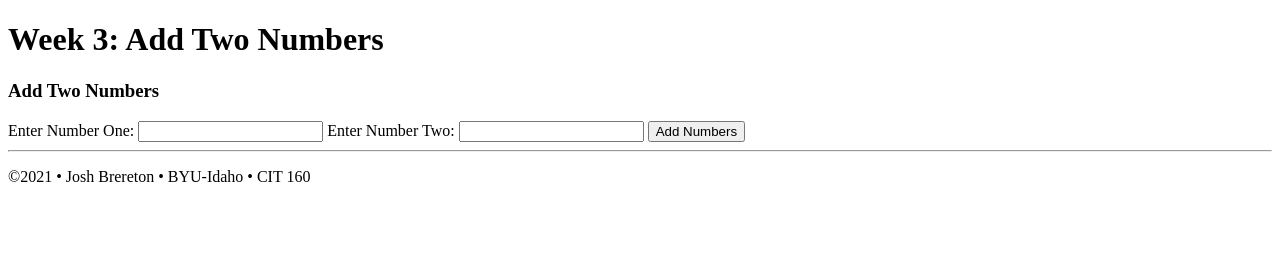
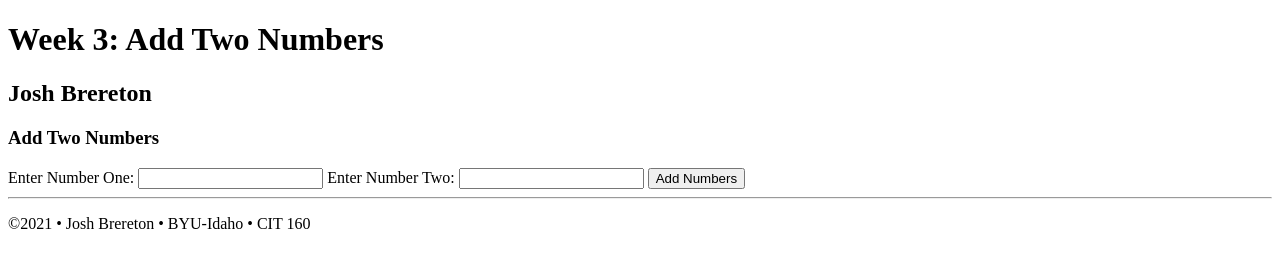
Before and after one commit to joshbrereton/joshbrereton.github.io, a plain HTML site: page template.html in a window 1280 px wide. Drawn offline with Linux system fonts and the light colour scheme.

Commit message:
CSS Changes

```diff
--- a/template.html
+++ b/template.html
@@ -6,6 +6,7 @@
 </head>
 <header>
 <h1>Week 3: Add Two Numbers</h1>
+<h2>Josh Brereton</h2>
 </header>
 <main>
     <h3>Add Two Numbers</h3>
```
